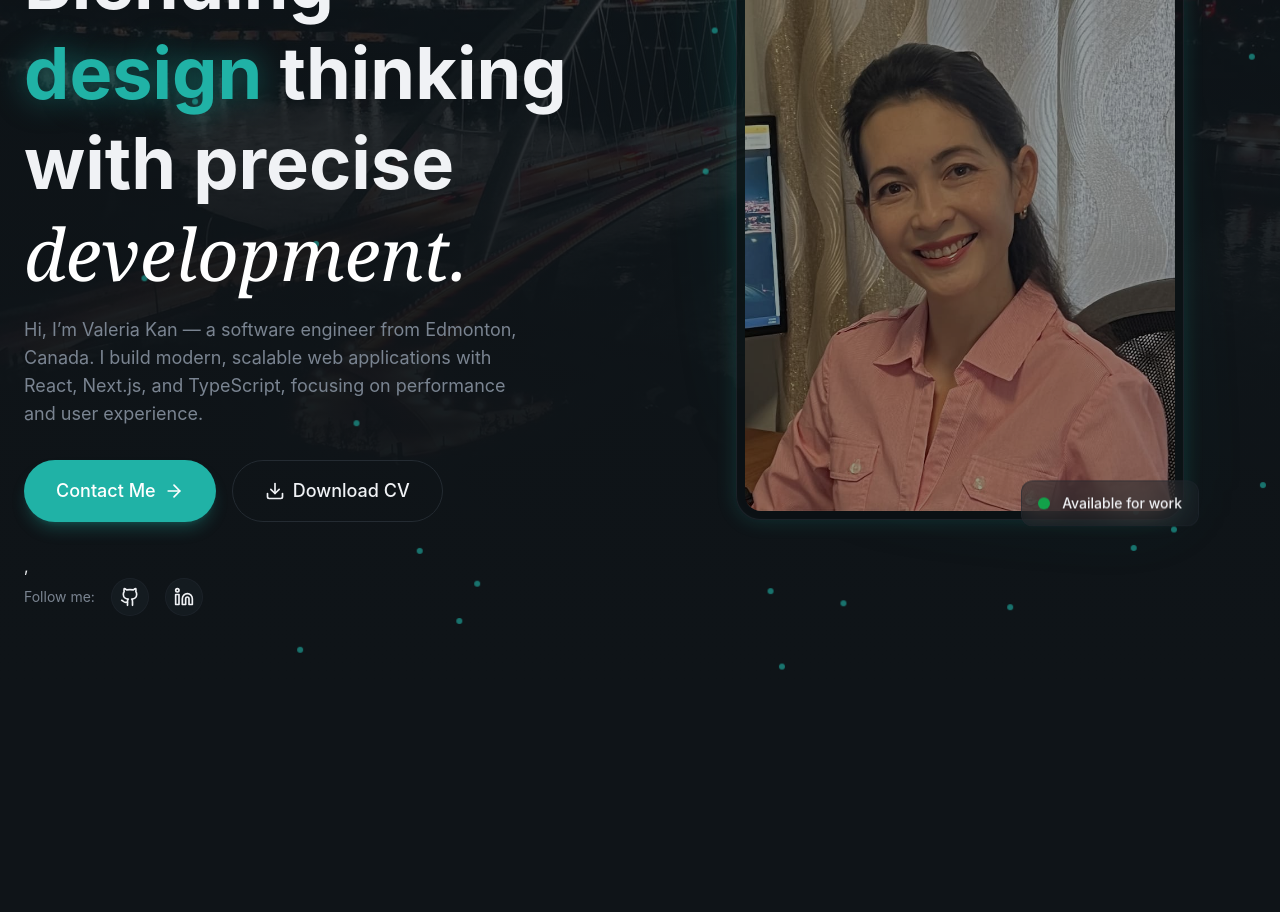
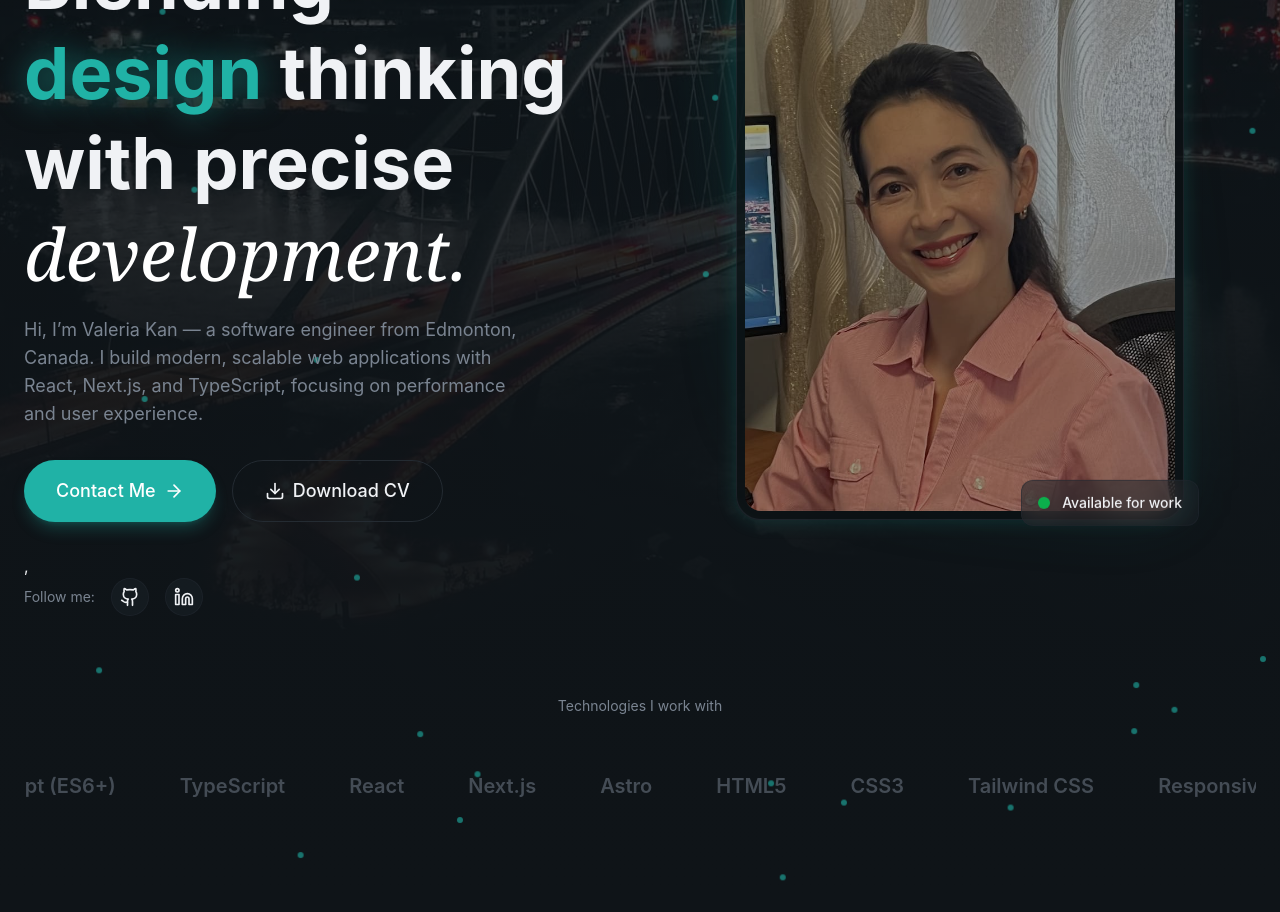
Before and after one commit to Lerik13/dev-portfolio, a React (Vite) app: page / in a window 1280 px wide. Shown: the part 260-1172 px from the top of the page. Before the commit the page ends 956 px from the top, so only its background shows below. Built offline with nearby package versions, Linux system fonts and the light colour scheme.

Commit message:
Hero section: + Skills section animated

```diff
--- a/src/index.css
+++ b/src/index.css
@@ -77,7 +77,6 @@
       filter: blur(0);
     }
   }
-
   .animate-fade-in {
     animation: fade-in 0.8s ease-out both;
   }
@@ -134,7 +133,6 @@
       stroke-dashoffset: -550;
     }
   }
-
   .group:hover .animated-border-path {
     animation: animated-border 1.5s linear infinite;
   }
@@ -153,8 +151,19 @@
       transform: translateY(-10px);
     }
   }
-
   .animate-float {
     animation: float 4s ease-in-out infinite;
   }
+
+  @keyframes marquee {
+    0% {
+      transform: translateX(0);
+    }
+    100% {
+      transform: translateX(-50%);
+    }
+  }
+  .animate-marquee {
+    animation: marquee 30s linear infinite;
+  }
 }
--- a/src/sections/Hero.jsx
+++ b/src/sections/Hero.jsx
@@ -1,6 +1,34 @@
 import { AnimatedBorderButton } from '@/components/AnimatedBorderButton'
 import { Button } from '@/components/Button'
 import { ArrowRight, Download, Github, Linkedin } from 'lucide-react'
+
+const skills = [
+  'JavaScript (ES6+)',
+  'TypeScript',
+  'React',
+  'Next.js',
+  'Astro',
+  'HTML5',
+  'CSS3',
+  'Tailwind CSS',
+  'Responsive Design',
+  'REST APIs',
+  'GraphQL',
+  'Node.js',
+  'Express.js',
+  'PHP',
+  'Git & GitHub',
+  'Docker',
+  'Webpack',
+  'Vite',
+  'UI/UX Design',
+  'Figma',
+  'Performance Optimization',
+  'Accessibility (a11y)',
+  'Cross-Browser Compatibility',
+  'Agile / Scrum',
+  'CI/CD',
+]
 
 export const Hero = () => {
   return (
@@ -130,6 +158,24 @@ export const Hero = () => {
             </div>
           </div>
         </div>
+
+        {/* Skills Section */}
+        <div className='mt-20 animate-fade-in animation-delay-600'>
+          <p className='text-sm text-muted-foreground mb-6 text-center'>
+            Technologies I work with
+          </p>
+          <div className='relative overflow-hidden'>
+            <div className='flex animate-marquee'>
+              {[...skills, ...skills].map((skill, idx) => (
+                <div key={idx} className='flex-shrink-0 px-8 py-8'>
+                  <span className='text-xl font-semibold text-muted-foreground/50 hover:text-muted-foreground transition-colors'>
+                    {skill}
+                  </span>
+                </div>
+              ))}
+            </div>
+          </div>
+        </div>
       </div>
     </section>
   )
```
